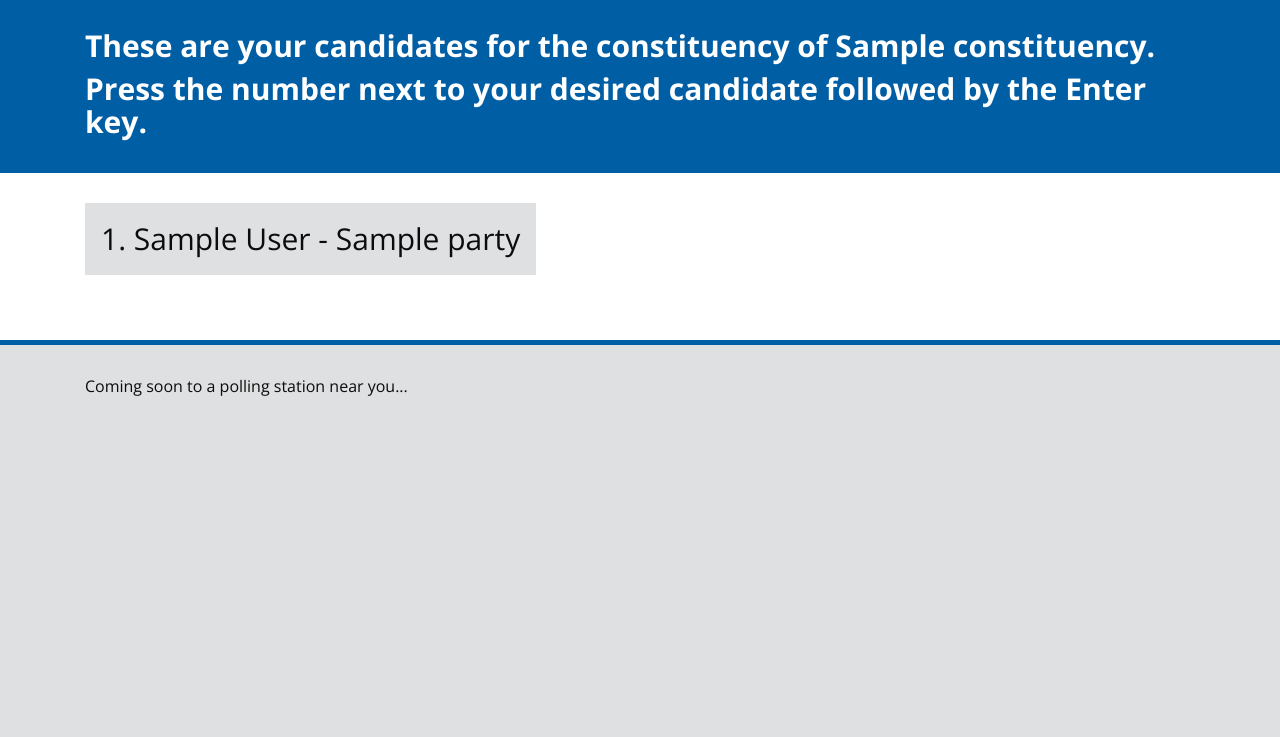
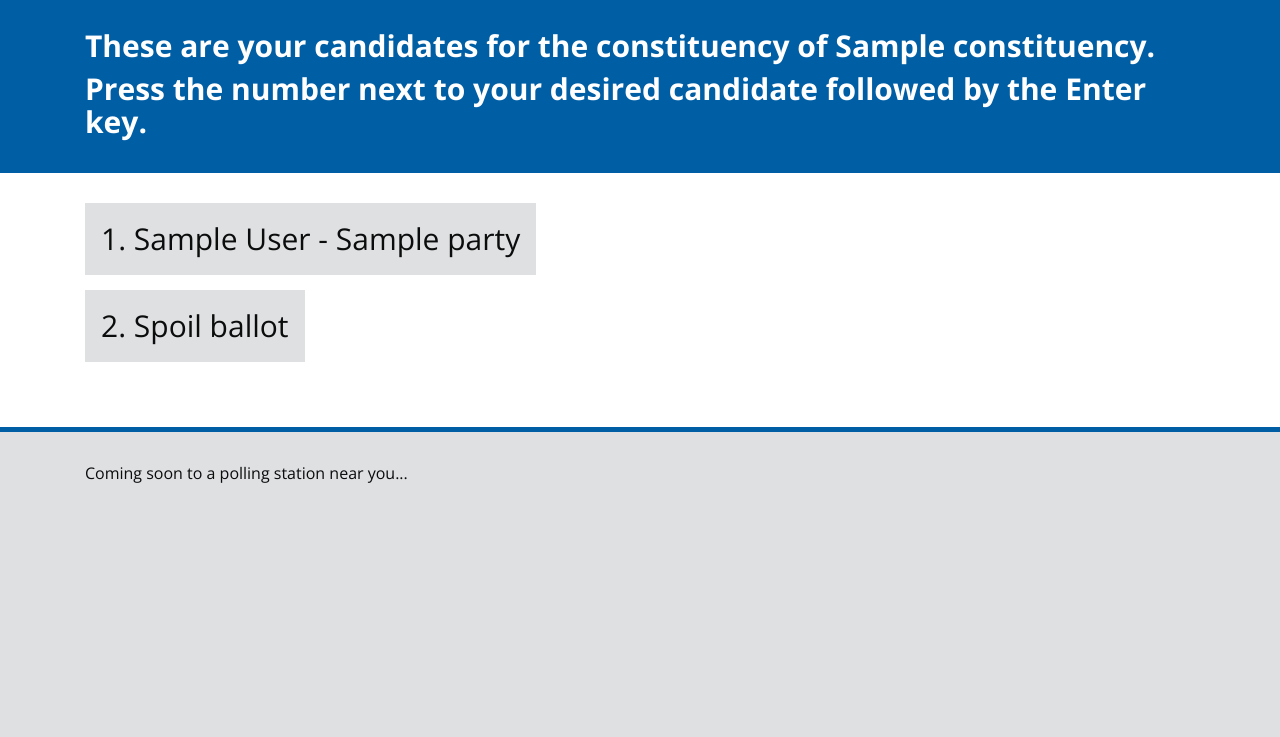
Before and after one commit to E-lection/Booth, a Flask app: template templates/cast_vote.html in a window 1280 px wide. Shown: the part 78-815 px from the top of the page. Before the commit the page ends 474 px from the top, so only its background shows below. Run offline with Flask 2, Linux system fonts and the light colour scheme; the template is opened without the code that fills it: most values are stand-ins (such as "Sample title", 1, 10 or a date in 2020); some libraries are stand-ins or nearby versions.

Commit message:
Added spoil ballot option and stopped everything being inside a form on the cast vote page.

```diff
--- a/templates/cast_vote.html
+++ b/templates/cast_vote.html
@@ -14,7 +14,8 @@
 
 {% block body %}
   {{ super() }}
-  <form action="{{ url_for('cast_vote') }}" method="post" name="form-cast-vote">
+  <!--<form action="{{ url_for('cast_vote') }}" method="post" name="form-cast-vote">-->
+  <div class="form-cast-vote">
     <!--repeat this table row for each item in items-->
     {% for candidate in candidates %}
       <div class="checkbox">
@@ -23,7 +24,13 @@
         </label>
       </div>
     {% endfor %}
-  </form>
+
+    <div class="checkbox">
+      <label class="block-label" id="{{ candidates|length + 1 }}">
+        {{ candidates|length + 1 }}. Spoil ballot
+      </label>
+    </div>
+  </div>
 
   <p class="help-block cast-vote" id="cast-vote"><b>Press enter to cast your vote.</b></p>
 {% endblock %}
```
